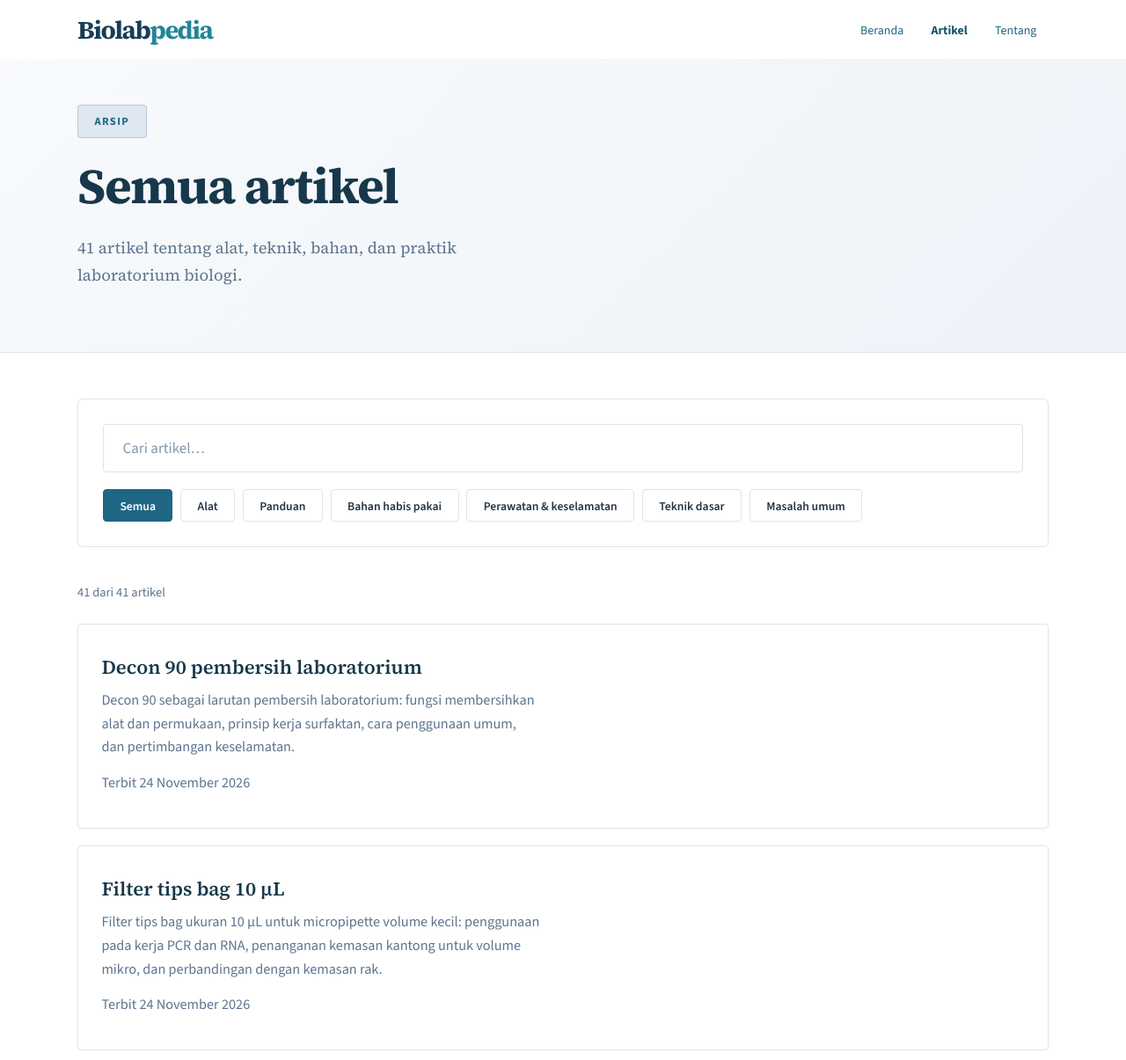
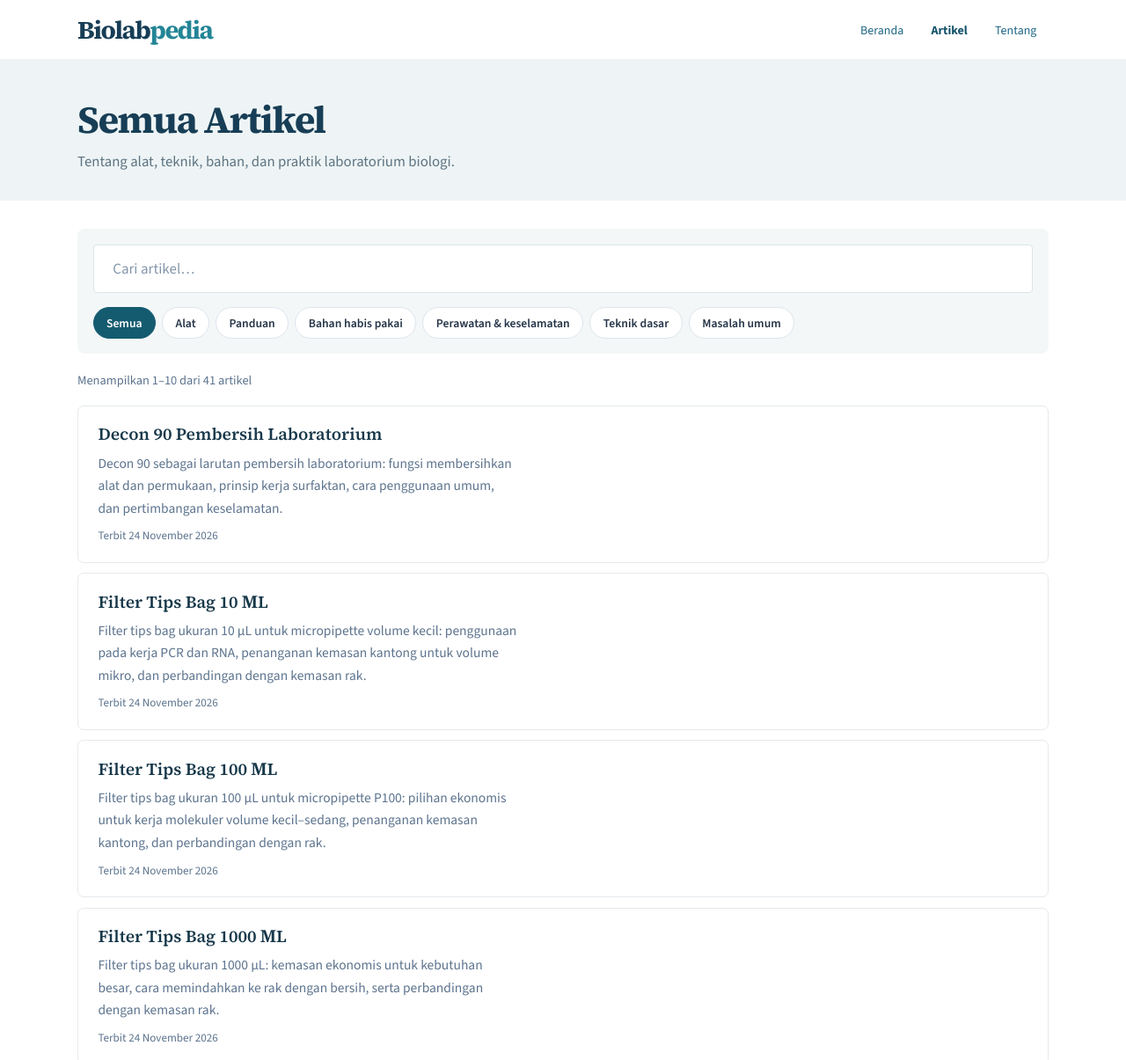
Before and after one commit to trigutomo/biolabpedia, an Astro site: page /artikel in a window 1280 px wide. Shown: the top 1205 px of the page at 88% size. Built offline with nearby package versions, Linux system fonts and the light colour scheme; Astro itself is replaced by a stand-in of ours.

Commit message:
Improve-article-list-and-pagination

```diff
--- a/src/pages/artikel/index.astro
+++ b/src/pages/artikel/index.astro
@@ -21,22 +21,19 @@ const fmt = (d: Date) =>
 ---
 
 <BaseLayout
-  title="Arsip Artikel"
-  description="Cari dan telusuri seluruh artikel Biolabpedia tentang alat, teknik, bahan, dan keselamatan laboratorium biologi."
+  title="Semua Artikel"
+  description="Tentang alat, teknik, bahan, dan praktik laboratorium biologi."
 >
-  <section class="hero" style="padding:3.25rem 0 2.25rem">
+  <section class="article-index-hero">
     <div class="container">
-      <span class="kicker">Arsip</span>
-      <h1 style="max-width:14ch">Semua artikel</h1>
-      <p class="lead" style="font-size:1.15rem">
-        {articles.length} artikel tentang alat, teknik, bahan, dan praktik laboratorium biologi.
-      </p>
+      <h1>Semua Artikel</h1>
+      <p>Tentang alat, teknik, bahan, dan praktik laboratorium biologi.</p>
     </div>
   </section>
 
-  <section class="section">
+  <section class="section article-index-section">
     <div class="container">
-      <div class="controls">
+      <div class="controls article-index-controls">
         <input
           type="search"
           id="search-input"
@@ -83,40 +80,99 @@ const fmt = (d: Date) =>
       <div class="no-results" id="no-results" hidden>
         Tidak ada artikel yang cocok. Coba kata kunci lain atau pilih kategori “Semua”.
       </div>
+
+      <nav class="article-pagination" id="article-pagination" aria-label="Halaman artikel" hidden></nav>
     </div>
   </section>
 
-  <script is:inline define:vars={{ articleCount: articles.length }}>
+  <script is:inline>
     (function () {
       const input = document.getElementById('search-input');
       const buttons = document.querySelectorAll('.filter-btn');
       const items = document.querySelectorAll('[data-article]');
       const count = document.getElementById('result-count');
       const empty = document.getElementById('no-results');
+      const pagination = document.getElementById('article-pagination');
+      const pageSize = 10;
 
       let activePillar = 'all';
+      let activePage = 1;
 
       const params = new URLSearchParams(window.location.search);
       const initialPillar = params.get('pillar');
+      const initialPage = Number.parseInt(params.get('page') || '1', 10);
+      if (Number.isFinite(initialPage) && initialPage > 0) activePage = initialPage;
       if (initialPillar) {
         const match = Array.from(buttons).find((b) => b.dataset.pillar === initialPillar);
         if (match) activePillar = initialPillar;
       }
 
+      function addPageButton(label, ariaLabel, page, className, disabled) {
+        const button = document.createElement('button');
+        button.type = 'button';
+        button.className = className;
+        button.textContent = label;
+        button.setAttribute('aria-label', ariaLabel);
+        button.disabled = disabled;
+        button.addEventListener('click', function () {
+          activePage = page;
+          apply();
+          document.getElementById('article-list').scrollIntoView({ behavior: 'smooth', block: 'start' });
+        });
+        pagination.appendChild(button);
+      }
+
+      function renderPagination(totalPages) {
+        pagination.replaceChildren();
+        pagination.hidden = totalPages <= 1;
+        if (totalPages <= 1) return;
+
+        addPageButton('‹', 'Halaman sebelumnya', Math.max(1, activePage - 1), 'article-pagination__step', activePage === 1);
+        for (let page = 1; page <= totalPages; page += 1) {
+          const button = document.createElement('button');
+          button.type = 'button';
+          button.className = 'article-pagination__number';
+          button.textContent = String(page);
+          button.setAttribute('aria-label', 'Halaman ' + page);
+          if (page === activePage) {
+            button.setAttribute('aria-current', 'page');
+            button.disabled = true;
+          } else {
+            button.addEventListener('click', function () {
+              activePage = page;
+              apply();
+              document.getElementById('article-list').scrollIntoView({ behavior: 'smooth', block: 'start' });
+            });
+          }
+          pagination.appendChild(button);
+        }
+        addPageButton('›', 'Halaman berikutnya', Math.min(totalPages, activePage + 1), 'article-pagination__step', activePage === totalPages);
+      }
+
       function apply() {
         const query = (input.value || '').trim().toLowerCase();
-        let visible = 0;
+        const matchedItems = [];
 
         items.forEach(function (item) {
           const matchPillar = activePillar === 'all' || item.dataset.pillar === activePillar;
           const matchQuery = !query || item.dataset.search.includes(query);
-          const show = matchPillar && matchQuery;
-          item.hidden = !show;
-          if (show) visible += 1;
+          item.hidden = true;
+          if (matchPillar && matchQuery) matchedItems.push(item);
         });
 
-        count.textContent = visible + ' dari ' + articleCount + ' artikel';
-        empty.hidden = visible > 0;
+        const totalPages = Math.max(1, Math.ceil(matchedItems.length / pageSize));
+        if (activePage > totalPages) activePage = totalPages;
+        const start = (activePage - 1) * pageSize;
+        const pageItems = matchedItems.slice(start, start + pageSize);
+        pageItems.forEach((item) => { item.hidden = false; });
+
+        const firstResult = matchedItems.length ? start + 1 : 0;
+        const lastResult = Math.min(start + pageSize, matchedItems.length);
+        count.textContent = matchedItems.length
+          ? 'Menampilkan ' + firstResult + '–' + lastResult + ' dari ' + matchedItems.length + ' artikel'
+          : '0 artikel ditemukan';
+        empty.hidden = matchedItems.length > 0;
+        renderPagination(totalPages);
 
         buttons.forEach(function (btn) {
           btn.setAttribute('aria-pressed', String(btn.dataset.pillar === activePillar));
@@ -125,13 +181,19 @@ const fmt = (d: Date) =>
         const url = new URL(window.location.href);
         if (activePillar === 'all') url.searchParams.delete('pillar');
         else url.searchParams.set('pillar', activePillar);
+        if (activePage === 1) url.searchParams.delete('page');
+        else url.searchParams.set('page', String(activePage));
         history.replaceState(null, '', url);
       }
 
-      input.addEventListener('input', apply);
+      input.addEventListener('input', function () {
+        activePage = 1;
+        apply();
+      });
       buttons.forEach(function (btn) {
         btn.addEventListener('click', function () {
           activePillar = btn.dataset.pillar;
+          activePage = 1;
           apply();
         });
       });
--- a/src/styles/global.css
+++ b/src/styles/global.css
@@ -1294,3 +1294,38 @@ img {
  .home-feature-story__copy { padding:1rem 1rem 1.1rem; }
  .card,.featured-item,.article-row { padding:1.1rem; }
 }
+
+/* Simple article index and compact pagination */
+.article-index-hero { padding:2.8rem 0 2rem; background:#eef4f5; }
+.article-index-hero h1 { margin:0; color:#173e56; font:700 clamp(2rem,4vw,2.7rem)/1.12 var(--font-display); letter-spacing:-.035em; }
+.article-index-hero p { margin:.65rem 0 0; color:#5d7482; font:400 1.05rem/1.55 var(--font-sans); }
+.article-index-section { padding:2rem 0 4rem; }
+.article-index-controls { gap:1rem; margin-bottom:1.15rem; padding:1.1rem; border:0; border-radius:8px; background:#f4f7f8; }
+.article-index-controls input[type='search'] { background:#fff; border-color:#dbe4e7; }
+.article-index-controls .filter-group { gap:.45rem; }
+.article-index-controls .filter-btn { border-radius:999px; padding:.48rem .9rem; }
+.article-index-controls .filter-btn[aria-pressed='true'] { background:#155b70; border-color:#155b70; }
+.article-index-section #result-count { margin:0 0 1rem; font-size:.9rem; }
+.article-index-section .article-list { gap:.7rem; scroll-margin-top:6rem; }
+.article-index-section .article-row { border:1px solid #e5eaed; border-radius:7px; padding:1.2rem 1.4rem; box-shadow:none; }
+.article-index-section .article-row:hover { transform:none; border-color:#c7d6dc; background:#fbfdfd; box-shadow:0 5px 16px #18384b0a; }
+.article-index-section .article-row h3 { margin:0 0 .45rem; font-size:1.2rem; text-transform:capitalize; }
+.article-index-section .article-row p { margin:0 0 .5rem; font-size:.97rem; }
+.article-index-section .article-row p.meta { margin:0; font-size:.82rem; }
+.article-pagination { display:flex; justify-content:center; align-items:center; gap:.35rem; flex-wrap:wrap; margin:1.75rem 0 0; }
+.article-pagination button { display:inline-flex; align-items:center; justify-content:center; min-width:2.55rem; height:2.55rem; padding:0 .65rem; border:0; border-radius:6px; background:transparent; color:#28526a; font:600 .95rem/1 var(--font-sans); cursor:pointer; transition:background .15s ease,color .15s ease; }
+.article-pagination button:hover:not(:disabled) { background:#eaf1f3; color:#123c53; }
+.article-pagination button[aria-current='page'] { background:#155b70; color:#fff; }
+.article-pagination button:disabled { cursor:default; }
+.article-pagination .article-pagination__step { font-size:1.45rem; }
+@media(max-width:640px) {
+ .article-index-hero { padding:2.1rem 0 1.6rem; }
+ .article-index-hero p { font-size:.96rem; }
+ .article-index-section { padding:1.4rem 0 3rem; }
+ .article-index-controls { padding:.85rem; }
+ .article-index-section .article-row { padding:1rem; }
+ .article-index-section .article-row h3 { font-size:1.08rem; }
+ .article-index-section .article-row p { font-size:.92rem; }
+ .article-pagination { gap:.1rem; }
+ .article-pagination button { min-width:2.25rem; height:2.35rem; padding:0 .45rem; }
+}
```
